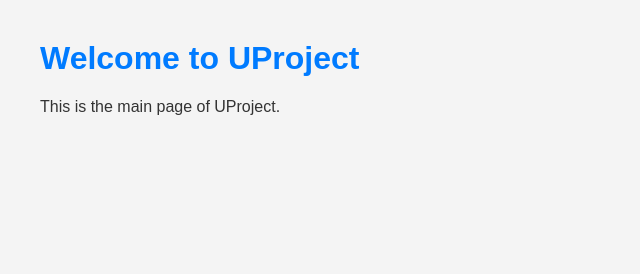
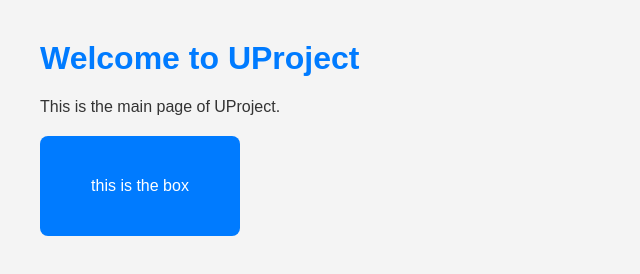
Before and after one commit to ppi-sideproject/UProject, a plain HTML site: page index.html in a window 1280 px wide. Shown: the whole page, without its empty margins (0-640 px from the left). Drawn offline with Linux system fonts and the light colour scheme.

Commit message:
added box added

```diff
--- a/index.html
+++ b/index.html
@@ -15,6 +15,17 @@
     h1 {
         color: #007BFF;
     }
+    .box {
+        width: 200px;
+        height: 100px;
+        background-color: #007BFF;
+        color: white;
+        display: flex;
+        align-items: center;
+        justify-content: center;
+        margin-top: 20px;
+        border-radius: 8px;
+    }
 
 </style>
 <body>
@@ -22,5 +33,7 @@
     <h1>Welcome to UProject</h1>
     <p>This is the main page of UProject.</p>
 
+    <div class="box">this is the box</div>
+
 </body>
 </html>
```
